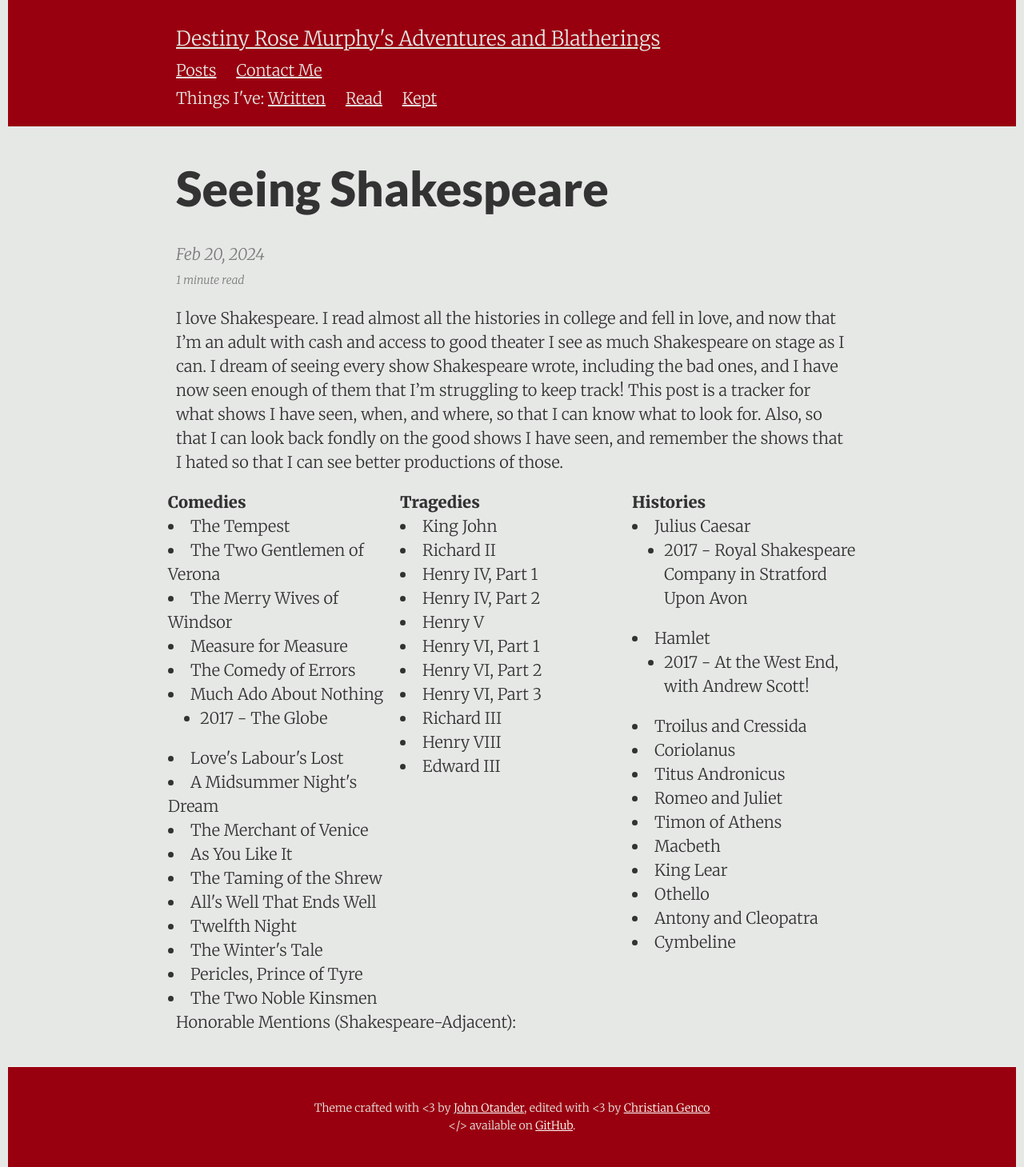
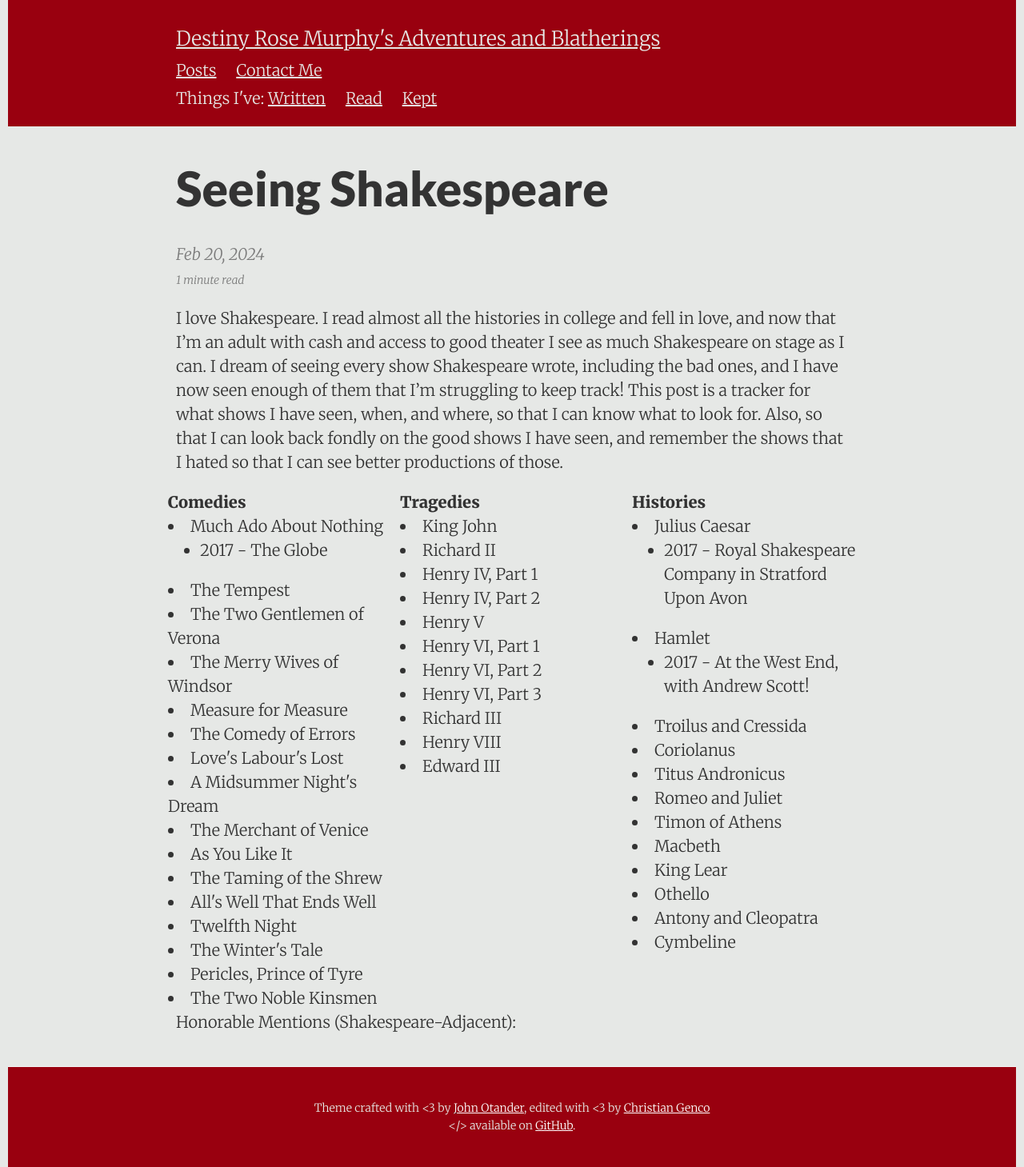
Before and after one commit to DestinyRoseMurphy/DestinyRoseMurphy.github.io, a Jekyll site: the page built from _posts/2024-02-20-Shakespeare.md, in a window 1280 px wide. Shown: the whole page at 80% size. Built offline with Jekyll 4.4.1, drawn with Linux system fonts in a browser that asks for light colours.

Commit message:
Last 2017 play

```diff
--- a/_posts/2024-02-20-Shakespeare.md
+++ b/_posts/2024-02-20-Shakespeare.md
@@ -28,15 +28,15 @@ I love Shakespeare. I read almost all the histories in college and fell in love,
 <div class="row">
   <div class="col">
 			<p style="margin-bottom: 0; font-weight: bold;">Comedies</p>
+			<li>Much Ado About Nothing</li>
+				<ul>
+  				<li>2017 - The Globe</li>
+				</ul>
 			<li>The Tempest</li>
 			<li>The Two Gentlemen of Verona</li>
 			<li>The Merry Wives of Windsor</li>
 			<li>Measure for Measure</li>
 			<li>The Comedy of Errors</li>
-			<li>Much Ado About Nothing</li>
-				<ul>
-  				<li>2017 - The Globe</li>
-				</ul>
 			<li>Love's Labour's Lost</li>
 			<li>A Midsummer Night's Dream</li>
 			<li>The Merchant of Venice</li>
```
